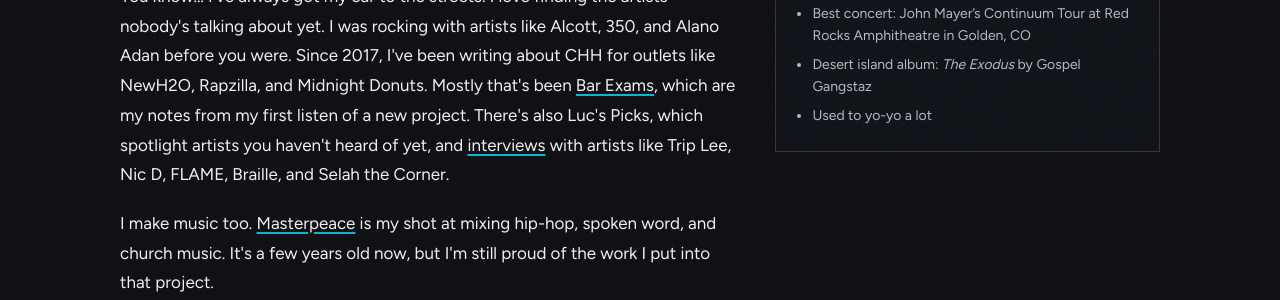
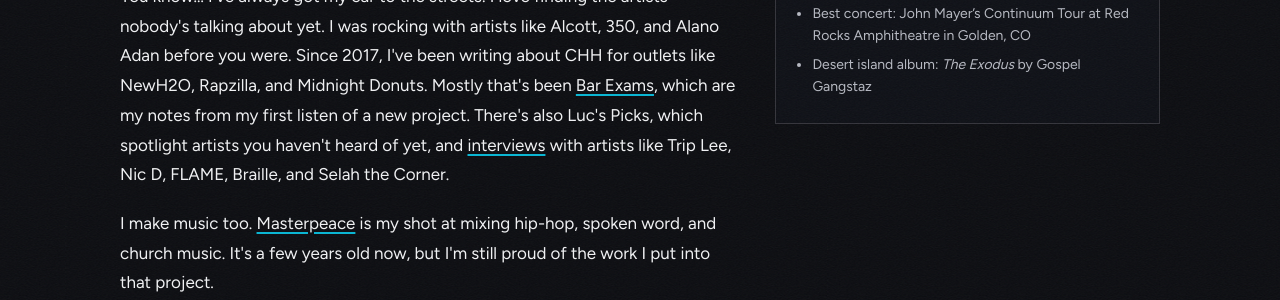
Before and after one commit to lucdimarzio/Luc-site, a Jekyll site: the page built from about/index.html, in a window 1280 px wide and 900 px high, scrolled down 980 px. Shown: the part 425-725 px from the top of the window. Built offline with Jekyll 4.4.1, drawn with Linux system fonts in a browser that asks for light colours; a script that is not in the unit is left out.

Commit message:
About: drop yo-yo fact
Co-Authored-By: Claude Opus 5.5 <noreply@anthropic.com>

```diff
--- a/about/index.html
+++ b/about/index.html
@@ -48,7 +48,6 @@ description: Luc DiMarzio is a worship pastor, musician and hip-hop writer who's
           <li>Curates Christian hip-hop <a href="/playlists/">playlists</a> on Spotify, Apple Music and Pandora</li>
           <li>Best concert: John Mayer&rsquo;s Continuum Tour at Red Rocks Amphitheatre in Golden, CO</li>
           <li>Desert island album: <em>The Exodus</em> by Gospel Gangstaz</li>
-          <li>Used to yo-yo a lot</li>
         </ul>
       </div>
     </aside>
```
